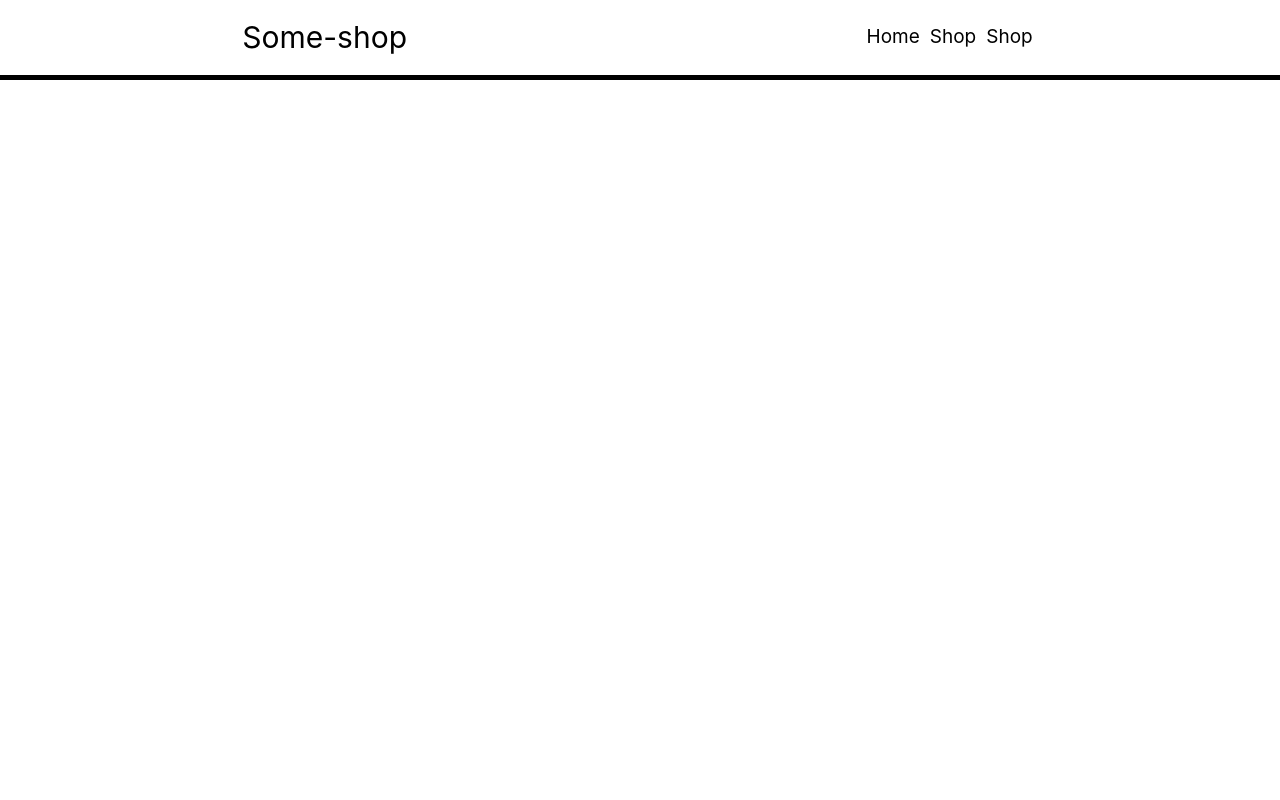
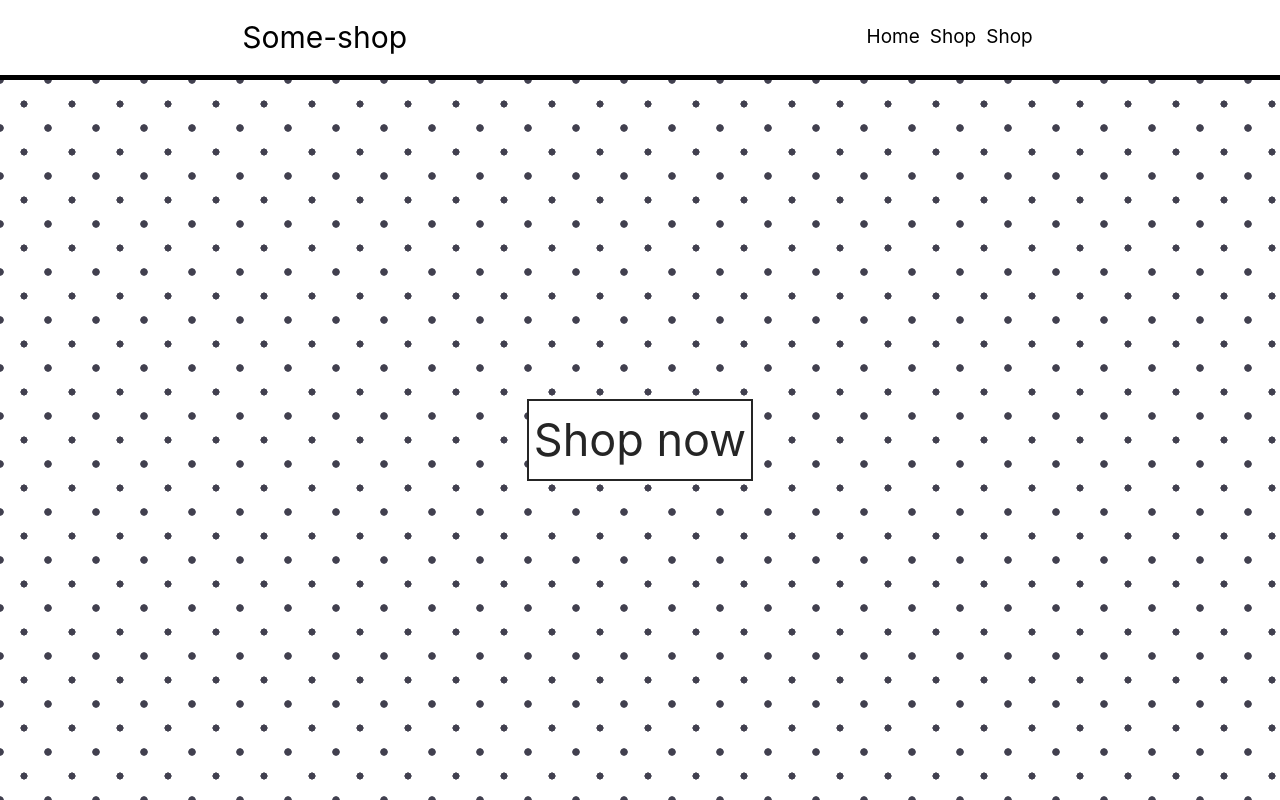
Before and after one commit to Pe44a/shopping-cart, a React (Vite) app in the folder shopping-cart-react/: page / in a window 1280 px wide. Built offline with nearby package versions, Linux system fonts and the light colour scheme.

Commit message:
Styled home page

```diff
--- a/shopping-cart-react/src/components/HomePage.jsx
+++ b/shopping-cart-react/src/components/HomePage.jsx
@@ -1,4 +1,5 @@
 import NavBar from "./NavBar"
+import { Link } from "react-router-dom";
 
 function HomePage() {
 
@@ -7,7 +8,7 @@ function HomePage() {
       <NavBar/>
 
       <div className='main'>
-
+        <Link className="shopLink" to="/shop">Shop now</Link>
       </div>
     </>
   )
--- a/shopping-cart-react/src/css/index.css
+++ b/shopping-cart-react/src/css/index.css
@@ -17,6 +17,32 @@ h1 {
 a {
   text-decoration: none;
   color: black;
+}
+
+a:hover{
+  color: rgb(170, 170, 170);
+}
+
+
+
+/* Home page */
+
+.main {
+  display: flex;
+  justify-content: center;
+  align-items: center;
+  height: 90vh;
+  background: radial-gradient(circle, #201f31 10%, transparent 11%),radial-gradient(circle at bottom left, #201f31 5%, transparent 6%),radial-gradient(circle at bottom right, #201f31 5%, transparent 6%),radial-gradient(circle at top left, #201f31 5%, transparent 6%),radial-gradient(circle at top right, #201f31 5%, transparent 6%);
+  background-size: 3em 3em;
+  background-color: #ffffff;
+  opacity: 0.85
+}
+
+.shopLink {
+  background-color: white;
+  font-size: 45px;
+  padding: 5px;
+  border: 2px solid black;
 }
 
 /* Header */
@@ -188,7 +214,7 @@ a {
  .empty-cart a {
   font-size: 2em;
   margin-bottom: 10px;
-  padding: 5px;
+  padding: 5px 12px 5px 12px;
   border: 2px solid black;
   border-radius: 15px;
 }
```
